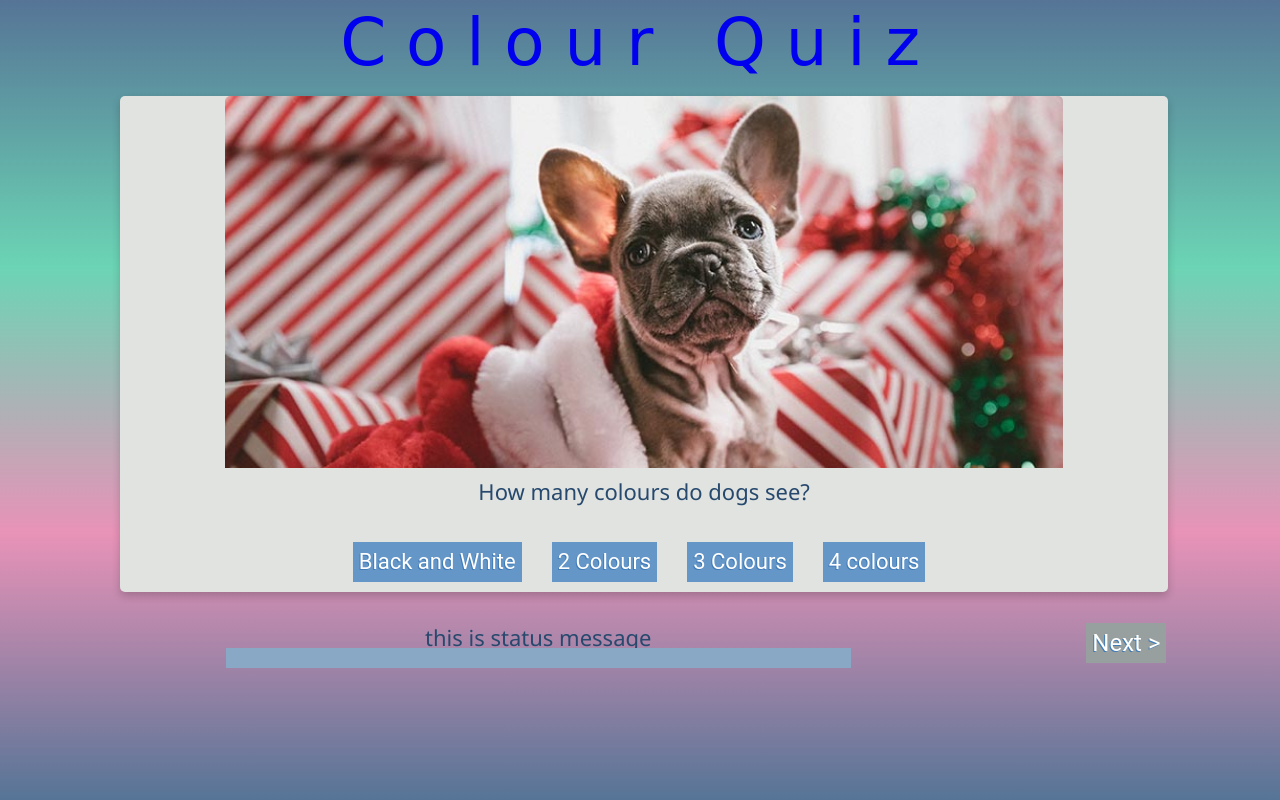
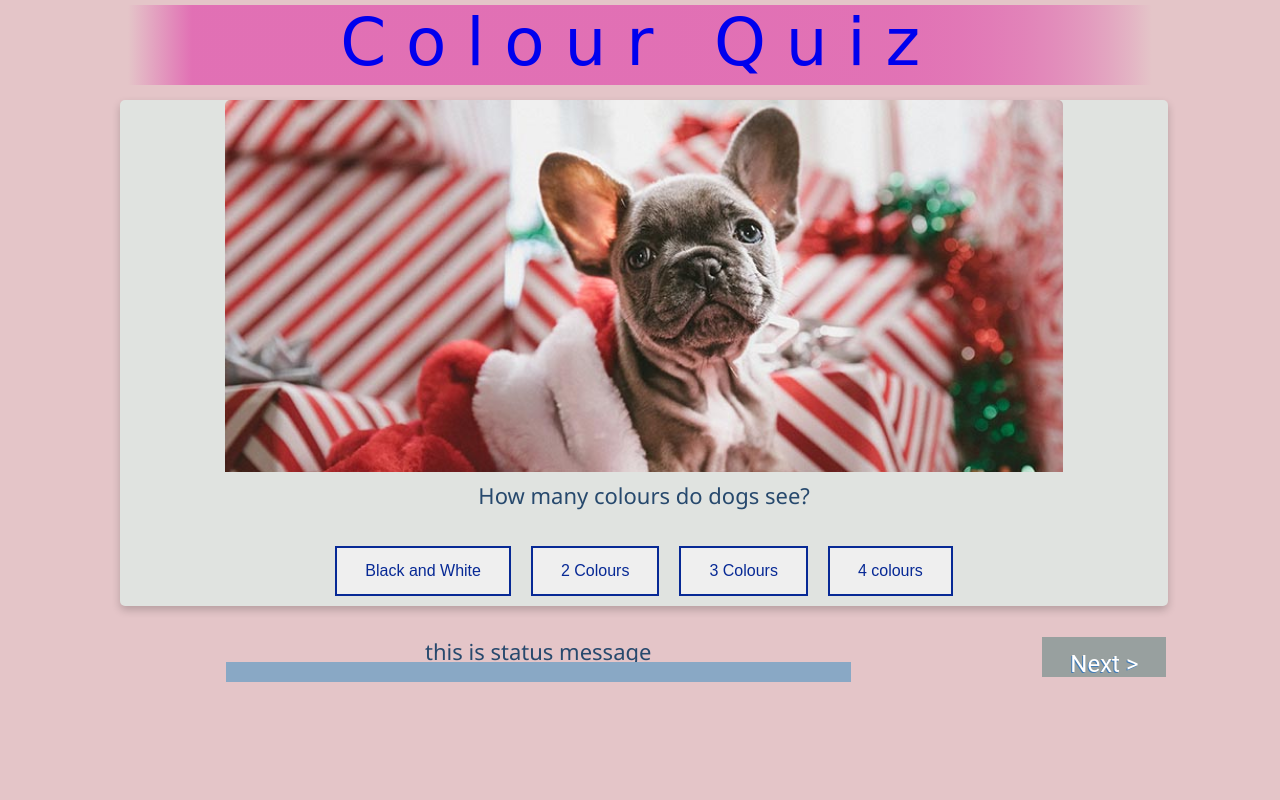
Before and after one commit to lidbit/quiz, a plain HTML site: page index.html in a window 1280 px wide. Both pictures are taken after a click on the button "Find out". Drawn offline with Linux system fonts and the light colour scheme; a web font is replaced by a local one.

Commit message:
added feathered header

```diff
--- a/assets/css/cardsandbox.css
+++ b/assets/css/cardsandbox.css
@@ -156,7 +156,7 @@ button{
     margin: 0 10px 0 0;
     font-size: 24px;
     line-height: 1.1;
-    appearance: none;
+   /* appearance: none;*/
     box-shadow: none;
     border-radius: 0;
 
--- a/assets/css/styles.css
+++ b/assets/css/styles.css
@@ -89,19 +89,9 @@ div[class*='col-']>img {
 body {
    /* background-color: #d3acc698;*/
     background-color: #E4C5C8;
-    font-family: 'Segoe UI', Roboto, Oxygen, Ubuntu, Cantarell, 'Open Sans', 'Helvetica Neue', sans-serif, sans-serif;
+    font-family: 'Amaranth','Segoe UI', 'Oxygen', 'Ubuntu', 'Cantarell', 'Open Sans', 'Helvetica Neue', sans-serif, sans-serif;
     /*font-family: 'Trebuchet MS', 'Lucida Sans Unicode', 'Lucida Grande', 'Lucida Sans', Arial, sans-serif
 */
-background-image:
-linear-gradient(
-
-    rgba(71, 108, 145, 0.904),
-    rgba(88, 215, 177, 0.862),
-    rgba(238, 80, 162, 0.432),
-    rgba(71, 108, 145, 0.904)
-
-);
-    height:100vh;
 
 }
 
@@ -284,6 +274,18 @@ p {
     letter-spacing: 0.3em;
     margin-top: 5px;
     margin-bottom: 5px;
+
+background-image:
+linear-gradient(
+    to right,
+    #E4C5C8,
+    #E4C5C8 10%,
+    rgba(224, 76, 172, 0.7), 20%,
+    rgba(224, 76, 172, 0.7), 85%,
+    #E4C5C8 90%
+);
+    height:10vh;
+
 }
 
 #quiz-header>a {
@@ -360,8 +362,8 @@ img {
 /************* styling for buttons *************/
 
 .baseButton {
-    cursor: pointer;
-    display: inline-block;
+   /* cursor: pointer;
+
     margin: 0 10px 0 0;
     font-family: 'Roboto', 'Segoe UI', Tahoma, Geneva, Verdana, sans-serif;
     font-size: 22px;
@@ -372,7 +374,22 @@ img {
     background-color: #6496c8;
     text-shadow: -1px 1px #417cb8;
     border: none;
-    height: 40px;
+    height: 40px;*/
+
+    display: inline-block;
+    border: 2px solid #072995;
+    background-color: none;
+    color: black;
+    padding: 14px 28px;
+    font-size: 16px;
+    cursor: pointer;
+    border-color: #072995;
+    color: #072995;
+}
+
+.success:hover {
+    background-color: #072995;
+    color: lightblue;
 }
 
 
--- a/index.html
+++ b/index.html
@@ -12,7 +12,7 @@
     <script src="scripts/jquery-3.3.1.min.js"></script>
     <script src="scripts/app.js" type="text/javascript"></script>
     <!--fonts  -->
-    <link href="https://fonts.googleapis.com/css?family=Audiowide|Caveat|Courgette|Finger+Paint|Fredericka+the+Great|Nothing+You+Could+Do"
+    <link href="https://fonts.googleapis.com/css?family=Audiowide|Amaranth|Finger+Paint|Fredericka+the+Great|Nothing+You+Could+Do"
         rel="stylesheet">
     <title>Colour Quiz</title>
 </head>
```
